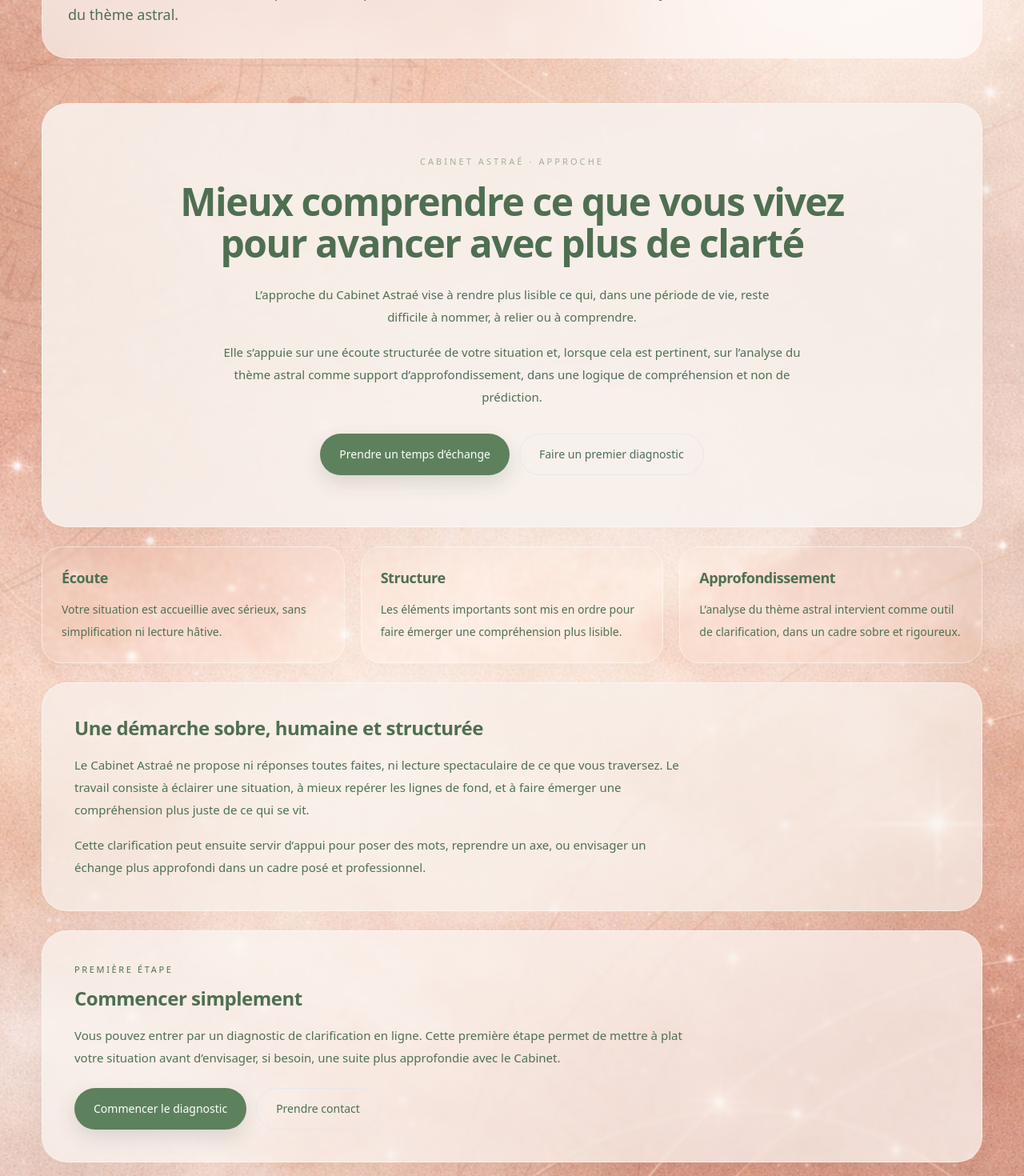
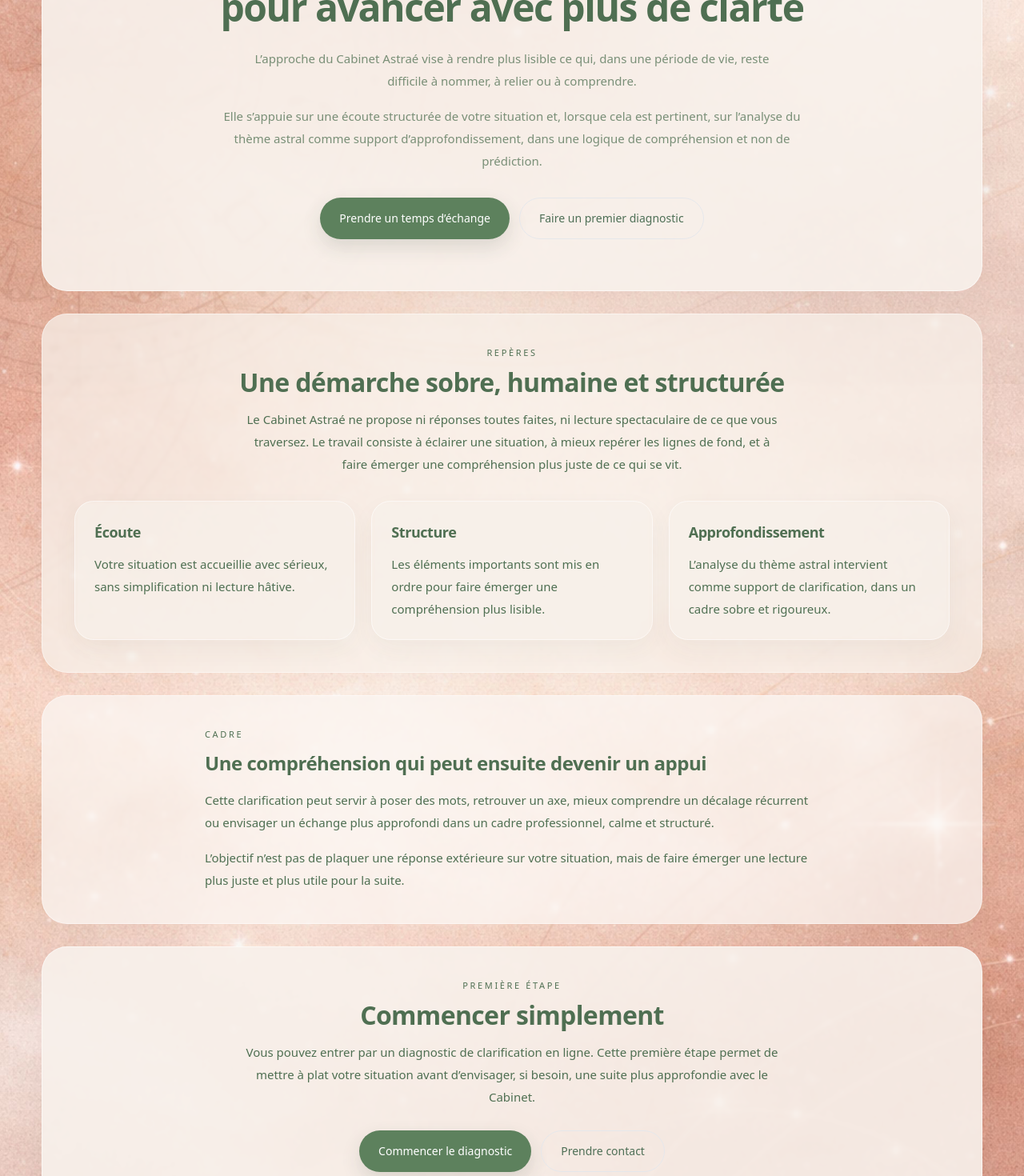
Before and after one commit to arnaudcrestey/cabinet-astrae, a Next.js app: page /approche in a window 1280 px wide. Shown: the part 320-1790 px from the top of the page at 80% size. Built offline with nearby package versions, Linux system fonts and the light colour scheme.

Commit message:
Update page.tsx

```diff
--- a/app/approche/page.tsx
+++ b/app/approche/page.tsx
@@ -12,7 +12,7 @@ const pillars = [
   },
   {
     title: "Approfondissement",
-    text: "L’analyse du thème astral intervient comme outil de clarification, dans un cadre sobre et rigoureux.",
+    text: "L’analyse du thème astral intervient comme support de clarification, dans un cadre sobre et rigoureux.",
   },
 ];
 
@@ -21,29 +21,29 @@ export default function ApprochePage() {
     <PageFrame
       title="L’approche du Cabinet Astraé"
       intro="Une démarche de clarification personnelle qui articule écoute, mise en structure et analyse du thème astral."
+      showIntro={false}
     >
-      <div className="space-y-6">
-        <section className="rounded-[2rem] border border-white/45 bg-[rgba(248,241,236,0.88)] px-6 py-12 text-center shadow-[0_18px_50px_rgba(88,72,60,0.06)] backdrop-blur-[2px] md:px-10 md:py-16">
+      <div className="space-y-6 md:space-y-7">
+        <section className="rounded-[2rem] border border-white/50 bg-[rgba(248,241,236,0.9)] px-6 py-12 text-center shadow-[0_18px_50px_rgba(88,72,60,0.06)] backdrop-blur-[2px] md:px-10 md:py-16">
           <p className="text-[11px] uppercase tracking-[0.28em] text-pine/50">
             CABINET ASTRAÉ · APPROCHE
           </p>
 
-          <h2 className="mx-auto mt-4 max-w-4xl text-3xl font-semibold tracking-[-0.03em] text-pine md:text-5xl md:leading-[1.08]">
+          <h1 className="mx-auto mt-4 max-w-4xl text-3xl font-semibold tracking-[-0.03em] text-pine md:text-5xl md:leading-[1.08]">
             Mieux comprendre ce que vous vivez
             <br className="hidden md:block" />
             pour avancer avec plus de clarté
-          </h2>
+          </h1>
 
-          <p className="mx-auto mt-6 max-w-2xl text-sm leading-7 text-pine/72 md:text-[15px]">
-            L’approche du Cabinet Astraé vise à rendre plus lisible ce qui, dans une
-            période de vie, reste difficile à nommer, à relier ou à comprendre.
+          <p className="mx-auto mt-6 max-w-2xl text-[15px] leading-7 text-pine/75">
+            L’approche du Cabinet Astraé vise à rendre plus lisible ce qui,
+            dans une période de vie, reste difficile à nommer, à relier ou à comprendre.
           </p>
 
-          <p className="mx-auto mt-4 max-w-3xl text-sm leading-7 text-pine/72 md:text-[15px]">
-            Elle s’appuie sur une écoute structurée de votre situation et, lorsque cela
-            est pertinent, sur l’analyse du thème astral comme support
-            d’approfondissement, dans une logique de compréhension et non de
-            prédiction.
+          <p className="mx-auto mt-4 max-w-3xl text-[15px] leading-7 text-pine/75">
+            Elle s’appuie sur une écoute structurée de votre situation et,
+            lorsque cela est pertinent, sur l’analyse du thème astral comme support
+            d’approfondissement, dans une logique de compréhension et non de prédiction.
           </p>
 
           <div className="mt-8 flex flex-col items-center justify-center gap-3 sm:flex-row">
@@ -56,63 +56,87 @@ export default function ApprochePage() {
 
             <Link
               href="/analyse"
-              className="inline-flex min-h-[52px] items-center justify-center rounded-full border border-[#5D815D]/22 bg-white/72 px-6 py-3 text-sm font-medium text-[#4E6F56] transition hover:border-[#5D815D]/34 hover:bg-white"
+              className="inline-flex min-h-[52px] items-center justify-center rounded-full border border-[#5D815D]/24 bg-white/78 px-6 py-3 text-sm font-medium text-[#4E6F56] transition hover:border-[#5D815D]/36 hover:bg-white"
             >
               Faire un premier diagnostic
             </Link>
           </div>
         </section>
 
-        <section className="grid gap-5 md:grid-cols-3">
-          {pillars.map((item) => (
-            <article
-              key={item.title}
-              className="rounded-[1.6rem] border border-white/50 bg-white/78 p-6 shadow-[0_12px_30px_rgba(88,72,60,0.05)] backdrop-blur-[2px]"
-            >
-              <h3 className="text-lg font-semibold text-pine">{item.title}</h3>
-              <p className="mt-3 text-sm leading-7 text-pine/72">{item.text}</p>
-            </article>
-          ))}
-        </section>
+        <section className="rounded-[2rem] border border-white/45 bg-[rgba(247,240,234,0.74)] p-8 shadow-[0_16px_40px_rgba(88,72,60,0.05)] backdrop-blur-[2px] md:p-10">
+          <div className="mx-auto max-w-3xl text-center">
+            <p className="text-[11px] uppercase tracking-[0.24em] text-pine/46">
+              REPÈRES
+            </p>
 
-        <section className="rounded-[2rem] border border-white/45 bg-[rgba(247,240,234,0.72)] p-8 shadow-[0_16px_40px_rgba(88,72,60,0.05)] backdrop-blur-[2px] md:p-10">
-          <div className="max-w-3xl">
-            <h2 className="text-2xl font-semibold tracking-[-0.02em] text-pine">
+            <h2 className="mt-3 text-2xl font-semibold tracking-[-0.02em] text-pine md:text-[2rem]">
               Une démarche sobre, humaine et structurée
             </h2>
 
-            <p className="mt-4 text-sm leading-7 text-pine/72 md:text-[15px]">
+            <p className="mx-auto mt-4 max-w-2xl text-[15px] leading-7 text-pine/74">
               Le Cabinet Astraé ne propose ni réponses toutes faites, ni lecture
               spectaculaire de ce que vous traversez. Le travail consiste à éclairer
               une situation, à mieux repérer les lignes de fond, et à faire émerger
               une compréhension plus juste de ce qui se vit.
             </p>
+          </div>
 
-            <p className="mt-4 text-sm leading-7 text-pine/72 md:text-[15px]">
-              Cette clarification peut ensuite servir d’appui pour poser des mots,
-              reprendre un axe, ou envisager un échange plus approfondi dans un cadre
-              posé et professionnel.
+          <div className="mt-8 grid gap-5 md:grid-cols-3">
+            {pillars.map((item) => (
+              <article
+                key={item.title}
+                className="flex h-full flex-col rounded-[1.5rem] border border-white/55 bg-white/82 p-6 shadow-[0_12px_30px_rgba(88,72,60,0.05)] backdrop-blur-[2px]"
+              >
+                <h3 className="text-lg font-semibold text-pine">{item.title}</h3>
+                <p className="mt-3 text-[15px] leading-7 text-pine/72">
+                  {item.text}
+                </p>
+              </article>
+            ))}
+          </div>
+        </section>
+
+        <section className="rounded-[2rem] border border-white/45 bg-[rgba(250,245,241,0.76)] p-8 shadow-[0_16px_40px_rgba(88,72,60,0.05)] backdrop-blur-[2px] md:p-10">
+          <div className="mx-auto max-w-3xl">
+            <p className="text-[11px] uppercase tracking-[0.24em] text-pine/46">
+              CADRE
+            </p>
+
+            <h2 className="mt-3 text-2xl font-semibold tracking-[-0.02em] text-pine">
+              Une compréhension qui peut ensuite devenir un appui
+            </h2>
+
+            <p className="mt-4 text-[15px] leading-7 text-pine/74">
+              Cette clarification peut servir à poser des mots, retrouver un axe,
+              mieux comprendre un décalage récurrent ou envisager un échange plus
+              approfondi dans un cadre professionnel, calme et structuré.
+            </p>
+
+            <p className="mt-4 text-[15px] leading-7 text-pine/74">
+              L’objectif n’est pas de plaquer une réponse extérieure sur votre
+              situation, mais de faire émerger une lecture plus juste et plus utile
+              pour la suite.
             </p>
           </div>
         </section>
 
-        <section className="rounded-[2rem] border border-white/45 bg-[rgba(250,245,241,0.74)] p-8 shadow-[0_16px_40px_rgba(88,72,60,0.05)] backdrop-blur-[2px] md:p-10">
-          <div className="max-w-3xl">
-            <p className="text-[11px] uppercase tracking-[0.24em] text-pine/48">
+        <section className="rounded-[2rem] border border-white/50 bg-[rgba(248,241,236,0.9)] p-8 shadow-[0_18px_50px_rgba(88,72,60,0.06)] backdrop-blur-[2px] md:p-10">
+          <div className="mx-auto max-w-3xl text-center">
+            <p className="text-[11px] uppercase tracking-[0.24em] text-pine/46">
               PREMIÈRE ÉTAPE
             </p>
 
-            <h2 className="mt-3 text-2xl font-semibold tracking-[-0.02em] text-pine">
+            <h2 className="mt-3 text-2xl font-semibold tracking-[-0.02em] text-pine md:text-[2rem]">
               Commencer simplement
             </h2>
 
-            <p className="mt-4 text-sm leading-7 text-pine/72 md:text-[15px]">
-              Vous pouvez entrer par un diagnostic de clarification en ligne. Cette
-              première étape permet de mettre à plat votre situation avant
+            <p className="mx-auto mt-4 max-w-2xl text-[15px] leading-7 text-pine/74">
+              Vous pouvez entrer par un diagnostic de clarification en ligne.
+              Cette première étape permet de mettre à plat votre situation avant
               d’envisager, si besoin, une suite plus approfondie avec le Cabinet.
             </p>
 
-            <div className="mt-6 flex flex-wrap gap-3">
+            <div className="mt-7 flex flex-col items-center justify-center gap-3 sm:flex-row">
               <Link
                 href="/analyse"
                 className="inline-flex min-h-[52px] items-center justify-center rounded-full bg-[#5D815D] px-6 py-3 text-sm font-medium text-white shadow-[0_10px_24px_rgba(46,62,53,0.14)] transition hover:translate-y-[-1px] hover:bg-[#526f52]"
@@ -122,7 +146,7 @@ export default function ApprochePage() {
 
               <Link
                 href="/contact"
-                className="inline-flex min-h-[52px] items-center justify-center rounded-full border border-[#5D815D]/22 bg-white/72 px-6 py-3 text-sm font-medium text-[#4E6F56] transition hover:border-[#5D815D]/34 hover:bg-white"
+                className="inline-flex min-h-[52px] items-center justify-center rounded-full border border-[#5D815D]/24 bg-white/78 px-6 py-3 text-sm font-medium text-[#4E6F56] transition hover:border-[#5D815D]/36 hover:bg-white"
               >
                 Prendre contact
               </Link>
```
